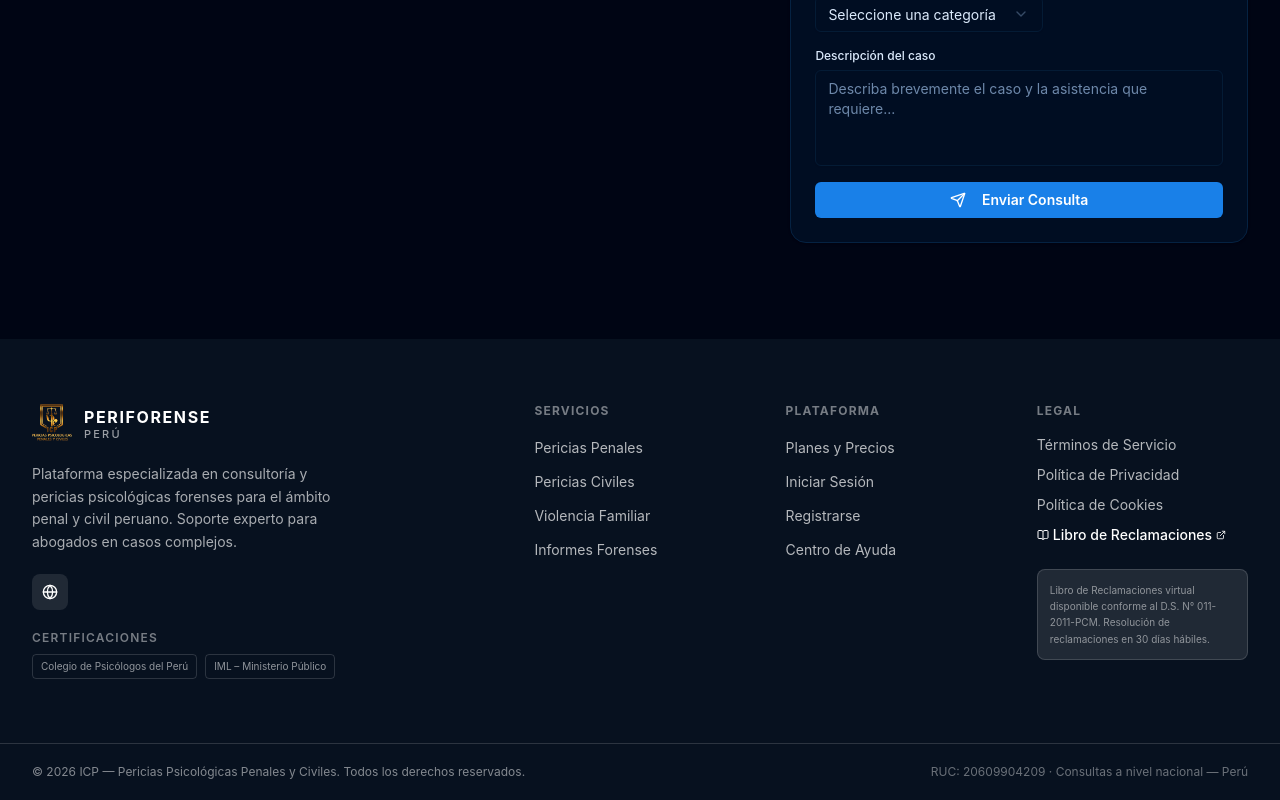
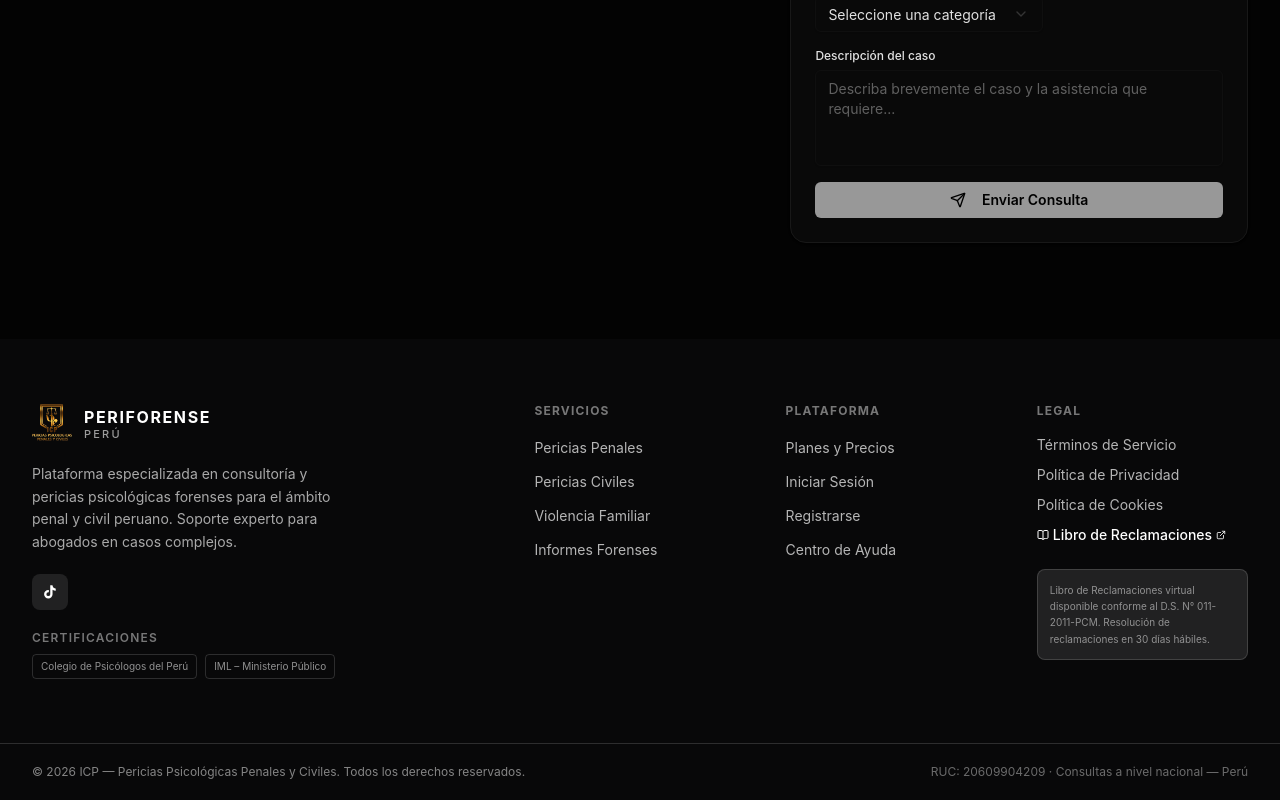
Before and after one commit to solucionessoftware2000/periforense, a React (Vite) app: page / in a window 1280 px wide. Shown: the part 5818-6618 px from the top of the page. Built offline with nearby package versions, Linux system fonts and the light colour scheme.

Commit message:
cambioa a grises

```diff
--- a/index.html
+++ b/index.html
@@ -55,7 +55,7 @@
       "logo": "https://periforense.vercel.app/logo.png",
       "image": "https://periforense.vercel.app/iimage1.jpeg",
       "telephone": "+51902371482",
-      "email": "consultas@periforense.pe",
+      "email": "psic.forense.paulo@gmail.com",
       "taxID": "20609904209",
       "address": {
         "@type": "PostalAddress",
--- a/src/components/ContactFAQ.tsx
+++ b/src/components/ContactFAQ.tsx
@@ -109,7 +109,7 @@ export default function ContactFAQ() {
             {/* Info cards */}
             <div className="flex flex-col gap-3">
               {[
-                { icon: Mail, label: "Correo electrónico", value: "consultas@periforense.pe" },
+                { icon: Mail, label: "Correo electrónico", value: "psic.forense.paulo@gmail.com" },
                 { icon: Phone, label: "WhatsApp / Llamadas", value: "902 371 482 · 951 356 811" },
                 { icon: MapPin, label: "Cobertura", value: "A nivel nacional — Perú" },
               ].map(({ icon: Icon, label, value }) => (
--- a/src/components/Footer.tsx
+++ b/src/components/Footer.tsx
@@ -28,7 +28,7 @@ const footerLinks = {
 
 export default function Footer() {
   return (
-    <footer className="bg-[#07111f] text-white">
+    <footer className="bg-[#080809] text-white">
       {/* Main footer */}
       <div className="mx-auto max-w-7xl px-4 sm:px-6 lg:px-8 py-16">
         <div className="grid grid-cols-1 md:grid-cols-2 lg:grid-cols-5 gap-10">
@@ -53,13 +53,15 @@ export default function Footer() {
             {/* Social */}
             <div className="flex items-center gap-3">
               <a
-                href="https://linkedin.com"
+                href="https://www.tiktok.com/@psicologoforensepaulo"
                 target="_blank"
                 rel="noopener noreferrer"
                 className="flex size-9 items-center justify-center rounded-lg bg-white/10 hover:bg-white/20 transition-colors"
-                aria-label="LinkedIn"
+                aria-label="TikTok"
               >
-                <Globe className="size-4 text-white" />
+                <svg viewBox="0 0 24 24" fill="white" className="size-4">
+                  <path d="M19.59 6.69a4.83 4.83 0 0 1-3.77-4.25V2h-3.45v13.67a2.89 2.89 0 0 1-2.88 2.5 2.89 2.89 0 0 1-2.89-2.89 2.89 2.89 0 0 1 2.89-2.89c.28 0 .54.04.79.1V9.01a6.33 6.33 0 0 0-.79-.05 6.34 6.34 0 0 0-6.34 6.34 6.34 6.34 0 0 0 6.34 6.34 6.34 6.34 0 0 0 6.33-6.34V8.69a8.18 8.18 0 0 0 4.78 1.52V6.76a4.85 4.85 0 0 1-1.01-.07z"/>
+                </svg>
               </a>
             </div>
             {/* Certifications */}
--- a/src/components/Hero.tsx
+++ b/src/components/Hero.tsx
@@ -23,9 +23,9 @@ export default function Hero() {
           className="w-full h-full object-cover object-[70%_center] sm:object-center"
         />
         {/* Gradient overlay: heavy on left for text, lighter on right to show person */}
-        <div className="absolute inset-0 bg-gradient-to-r from-[#070f1e]/95 via-[#070f1e]/70 to-[#070f1e]/20" />
+        <div className="absolute inset-0 bg-gradient-to-r from-[#0a0a0b]/95 via-[#0a0a0b]/70 to-[#0a0a0b]/20" />
         {/* Bottom gradient for stats readability */}
-        <div className="absolute inset-x-0 bottom-0 h-64 bg-gradient-to-t from-[#070f1e] to-transparent" />
+        <div className="absolute inset-x-0 bottom-0 h-64 bg-gradient-to-t from-[#0a0a0b] to-transparent" />
       </div>
 
       {/* Content */}
--- a/src/index.css
+++ b/src/index.css
@@ -42,79 +42,79 @@
   --color-sidebar-ring: var(--sidebar-ring);
 }
 
-/* === DARK NAVY THEME (default — hex fallback for old Android browsers) === */
+/* === DARK CHARCOAL GREY THEME (hex fallback for old Android browsers) === */
 :root {
   --radius: 0.5rem;
 
-  --background: #0b1628;
-  --foreground: #e4ecff;
-  --card: #111e36;
-  --card-foreground: #e4ecff;
-  --popover: #0f1a30;
-  --popover-foreground: #e4ecff;
-  --primary: #4b86f5;
-  --primary-foreground: #ffffff;
-  --secondary: #1a2d4a;
-  --secondary-foreground: #b8cef0;
-  --muted: #162240;
-  --muted-foreground: #7a98c4;
-  --accent: #1e3360;
-  --accent-foreground: #b8cef0;
+  --background: #0f1011;
+  --foreground: #e4e4e7;
+  --card: #17181a;
+  --card-foreground: #e4e4e7;
+  --popover: #141516;
+  --popover-foreground: #e4e4e7;
+  --primary: #a1a1aa;
+  --primary-foreground: #09090b;
+  --secondary: #1f2023;
+  --secondary-foreground: #d4d4d8;
+  --muted: #1a1a1d;
+  --muted-foreground: #71717a;
+  --accent: #252527;
+  --accent-foreground: #d4d4d8;
   --destructive: #ef4444;
   --destructive-foreground: #ffffff;
-  --border: #1e3255;
-  --input: #192d4a;
-  --ring: #4b86f5;
-  --chart-1: #4b86f5;
-  --chart-2: #0891b2;
-  --chart-3: #65a30d;
-  --chart-4: #ea580c;
-  --chart-5: #9333ea;
-  --sidebar: #0b1628;
-  --sidebar-foreground: #e4ecff;
-  --sidebar-primary: #4b86f5;
-  --sidebar-primary-foreground: #ffffff;
-  --sidebar-accent: #1e3360;
-  --sidebar-accent-foreground: #b8cef0;
-  --sidebar-border: #1e3255;
-  --sidebar-ring: #4b86f5;
+  --border: #27272a;
+  --input: #1f1f22;
+  --ring: #a1a1aa;
+  --chart-1: #a1a1aa;
+  --chart-2: #6b7280;
+  --chart-3: #9ca3af;
+  --chart-4: #52525b;
+  --chart-5: #d4d4d8;
+  --sidebar: #0f1011;
+  --sidebar-foreground: #e4e4e7;
+  --sidebar-primary: #a1a1aa;
+  --sidebar-primary-foreground: #09090b;
+  --sidebar-accent: #252527;
+  --sidebar-accent-foreground: #d4d4d8;
+  --sidebar-border: #27272a;
+  --sidebar-ring: #a1a1aa;
 }
 
-/* Override with oklch precision on modern browsers */
+/* oklch precision on modern browsers */
 @supports (color: oklch(0 0 0)) {
   :root {
-    --background: oklch(0.12 0.04 254);
-    --foreground: oklch(0.93 0.03 254);
-    --card: oklch(0.16 0.05 254);
-    --card-foreground: oklch(0.93 0.03 254);
-    --popover: oklch(0.14 0.05 254);
-    --popover-foreground: oklch(0.93 0.03 254);
-    --primary: oklch(0.60 0.18 254);
-    --primary-foreground: oklch(1 0 0);
-    --secondary: oklch(0.22 0.06 254);
-    --secondary-foreground: oklch(0.82 0.05 254);
-    --muted: oklch(0.19 0.05 254);
-    --muted-foreground: oklch(0.62 0.06 254);
-    --accent: oklch(0.26 0.08 254);
-    --accent-foreground: oklch(0.82 0.05 254);
+    --background: oklch(0.10 0 0);
+    --foreground: oklch(0.91 0 0);
+    --card: oklch(0.14 0 0);
+    --card-foreground: oklch(0.91 0 0);
+    --popover: oklch(0.12 0 0);
+    --popover-foreground: oklch(0.91 0 0);
+    --primary: oklch(0.68 0 0);
+    --primary-foreground: oklch(0.07 0 0);
+    --secondary: oklch(0.17 0 0);
+    --secondary-foreground: oklch(0.85 0 0);
+    --muted: oklch(0.15 0 0);
+    --muted-foreground: oklch(0.49 0 0);
+    --accent: oklch(0.20 0 0);
+    --accent-foreground: oklch(0.85 0 0);
     --destructive: oklch(0.577 0.245 27.325);
     --destructive-foreground: oklch(1 0 0);
-    --border: oklch(0.25 0.07 254);
-    --input: oklch(0.22 0.06 254);
-    --ring: oklch(0.60 0.18 254);
-    --chart-1: oklch(0.60 0.18 254);
-    --chart-2: oklch(0.60 0.15 180);
-    --chart-3: oklch(0.65 0.12 100);
-    --chart-4: oklch(0.55 0.14 30);
-    --chart-5: oklch(0.70 0.12 330);
-    --sidebar: oklch(0.12 0.04 254);
-    --sidebar-foreground: oklch(0.93 0.03 254);
-    --sidebar-primary: oklch(0.60 0.18 254);
-    --sidebar-primary-foreground: oklch(1 0 0);
-    --sidebar-accent: oklch(0.26 0.08 254);
-    --sidebar-accent-foreground: oklch(0.82 0.05 254);
-    --sidebar-border: oklch(0.25 0.07 254);
-    --sidebar-ring: oklch(0.60 0.18 254);
+    --border: oklch(0.21 0 0);
+    --input: oklch(0.17 0 0);
+    --ring: oklch(0.68 0 0);
+    --chart-1: oklch(0.68 0 0);
+    --chart-2: oklch(0.49 0 0);
+    --chart-3: oklch(0.65 0 0);
+    --chart-4: oklch(0.38 0 0);
+    --chart-5: oklch(0.85 0 0);
+    --sidebar: oklch(0.10 0 0);
+    --sidebar-foreground: oklch(0.91 0 0);
+    --sidebar-primary: oklch(0.68 0 0);
+    --sidebar-primary-foreground: oklch(0.07 0 0);
+    --sidebar-accent: oklch(0.20 0 0);
+    --sidebar-accent-foreground: oklch(0.85 0 0);
+    --sidebar-border: oklch(0.21 0 0);
+    --sidebar-ring: oklch(0.68 0 0);
   }
 }
 
```
